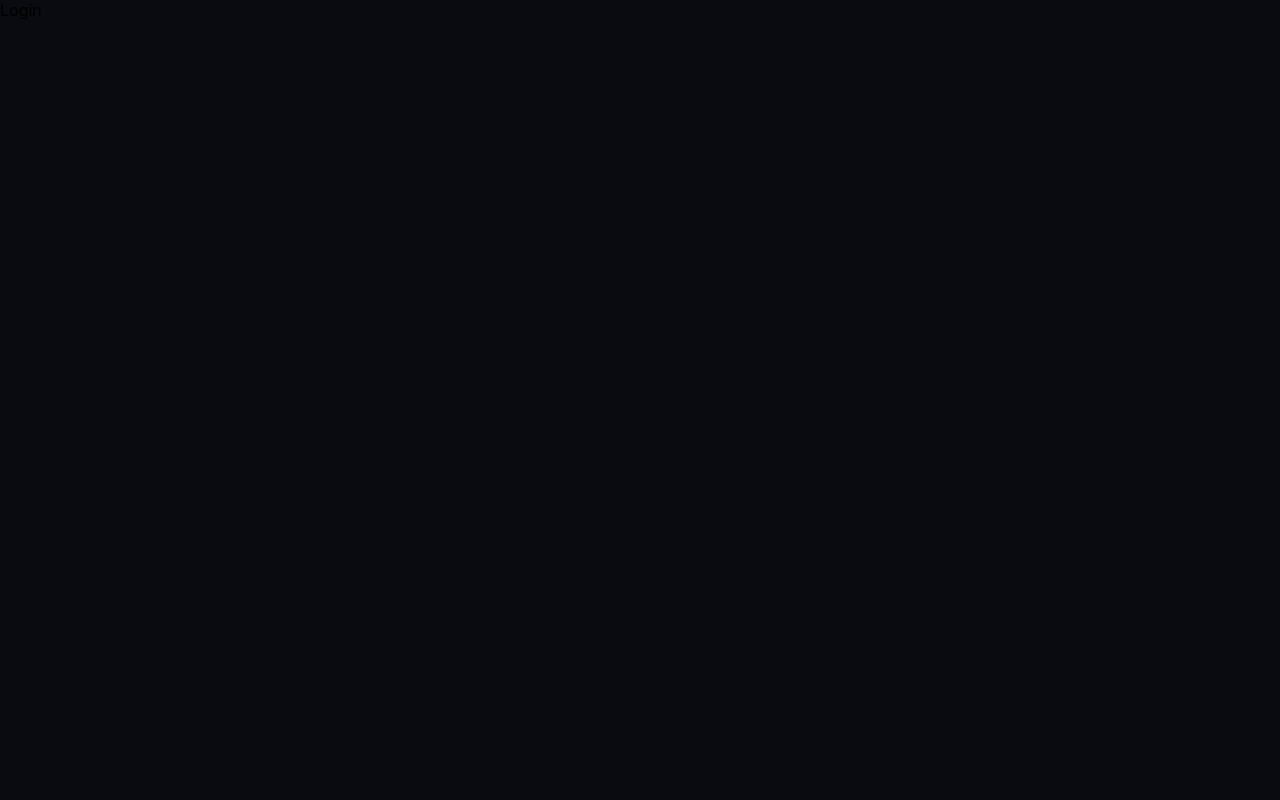
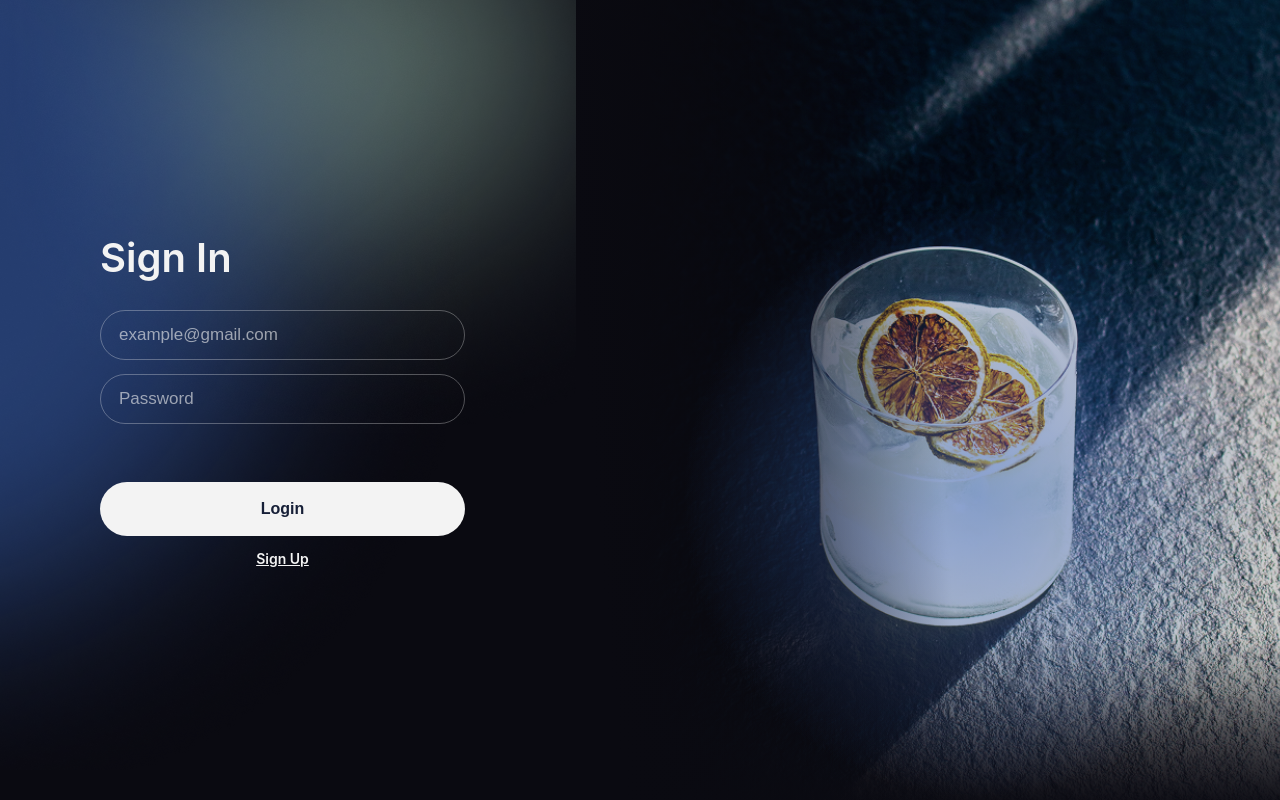
Before and after one commit to Poly1999/DRINK-MASTER-APP, a React (Create React App) app in the folder frontend/: page /login in a window 1280 px wide. Built offline with nearby package versions, Linux system fonts and the light colour scheme.

Commit message:
login page and signup page design

```diff
--- a/frontend/src/App.js
+++ b/frontend/src/App.js
@@ -3,6 +3,7 @@ import PublicRoute from './components/PublicRoute';
 import PrivateRoute from './components/PrivateRoute';
 import WelcomePage from './pages/WelcomePage/WelcomePage';
 import SignupPage from './pages/SignupPage/SignupPage';
+import LoginPage from './pages/LoginPage/LoginPage';
 
 function App() {
   return (
@@ -17,10 +18,7 @@ function App() {
           path='/signup'
           element={<PublicRoute component={SignupPage} />}
         />
-        <Route
-          path='/login'
-          element={<PublicRoute component={() => <div>Login</div>} />}
-        />
+        <Route path='/login' element={<PublicRoute component={LoginPage} />} />
 
         {/* PRIVATE ROUTES  */}
         <Route
--- a/frontend/src/pages/AuthPages.css
+++ b/frontend/src/pages/AuthPages.css
@@ -88,3 +88,10 @@ body {
     linear-gradient(85.07deg, #0a0a11 5.92%, rgba(10, 10, 17, 0) 51.07%),
     linear-gradient(0.95deg, #0a0a11 -0.56%, rgba(10, 10, 17, 0) 21.93%);
 }
+
+/* Errors */
+.auth-error {
+  color: #ff6b6b;
+  font-size: 12px;
+  padding-left: 18px;
+}
--- /dev/null
+++ b/frontend/src/pages/LoginPage/LoginPage.css
@@ -0,0 +1,81 @@
+.login-content {
+  display: flex;
+  z-index: 2;
+  flex-direction: column;
+  padding-left: 100px;
+  width: 100%;
+  max-width: 465px;
+}
+
+.login-title {
+  font-size: 40px;
+  font-weight: 600;
+  color: var(--light-primary);
+  margin-bottom: 28px;
+}
+
+.login-form {
+  display: flex;
+  flex-direction: column;
+  justify-content: center;
+}
+
+.login-form-container {
+  display: flex;
+  position: 'relative';
+  flex-direction: column;
+  gap: 14px;
+}
+
+.login-input {
+  width: 100%;
+  padding: 14px 18px;
+  background-color: transparent;
+  border: 1px solid rgba(243, 243, 243, 0.3);
+  border-radius: 40px;
+  color: var(--light-primary);
+  font-size: 17px;
+  font-weight: 400;
+  outline: none;
+  transition: border-color 0.2s;
+}
+
+.login-input:focus {
+  border-color: rgba(243, 243, 243, 0.6);
+}
+
+.login-input::placeholder {
+  color: rgba(243, 243, 243, 0.6);
+}
+
+/* ---- Button Form ---- */
+.login-button {
+  padding: 18px;
+  background-color: var(--light-primary);
+  color: var(--dark-blue);
+  border-radius: 40px;
+  font-size: 16px;
+  font-weight: 600;
+  border: none;
+  cursor: pointer;
+  transition: opacity 0.2s;
+  margin-top: 58px;
+}
+
+.login-button:hover {
+  opacity: 0.85;
+}
+
+.signup-link {
+  text-align: center;
+  color: var(--light-primary);
+  font-weight: 600;
+  font-size: 14px;
+  margin-top: 14px;
+  opacity: 1;
+  transition: opacity 0.2s;
+}
+
+.signup-link:hover {
+  opacity: 0.7;
+}
--- /dev/null
+++ b/frontend/src/pages/LoginPage/LoginPage.js
@@ -0,0 +1,96 @@
+import './LoginPage.css';
+import '../AuthPages.css';
+import * as yup from 'yup';
+import { useForm } from 'react-hook-form';
+import { yupResolver } from '@hookform/resolvers/yup';
+import { useDispatch, useSelector } from 'react-redux';
+import { Link, useNavigate } from 'react-router-dom';
+import toast, { Toaster } from 'react-hot-toast';
+import { login } from '../../redux/authSlice';
+import startPageImg from '../../assets/startPageImg.png';
+import ellipse from '../../assets/ellipse.png';
+
+const schema = yup.object({
+  email: yup.string().email('Invalid email').required('Email is required'),
+  password: yup
+    .string()
+    .min(6, 'Minimum 6 characters')
+    .required('Password required'),
+});
+
+const LoginPage = () => {
+  const dispatch = useDispatch();
+  const navigate = useNavigate();
+  const { isLoading } = useSelector(state => state.auth);
+
+  const {
+    register,
+    handleSubmit,
+    formState: { errors },
+  } = useForm({
+    resolver: yupResolver(schema),
+  });
+
+  const onSubmit = async data => {
+    const result = await dispatch(login(data));
+    if (login.fulfilled.match(result)) {
+      toast.success('Welcome back!');
+      navigate('/home');
+    } else {
+      toast.error(result.payload || 'Something went wrong');
+    }
+  };
+
+  return (
+    <div className='auth-page'>
+      <Toaster />
+      <img src={ellipse} alt='' className='ellipse' />
+
+      <div className='auth-image'>
+        <img src={startPageImg} alt='coctail' />
+      </div>
+
+      <div className='login-content'>
+        <h1 className='login-title'>Sign In</h1>
+
+        <form className='login-form' onSubmit={handleSubmit(onSubmit)}>
+          <div className='login-form-container'>
+            <div>
+              <input
+                {...register('email')}
+                className='login-input'
+                type='email'
+                placeholder='example@gmail.com'
+              />
+              {errors.email && (
+                <p className='auth-error'>{errors.email.message}</p>
+              )}
+            </div>
+
+            <div>
+              <input
+                {...register('password')}
+                className='login-input'
+                type='password'
+                placeholder='Password'
+              />
+              {errors.password && (
+                <p className='auth-error'>{errors.password.message}</p>
+              )}
+            </div>
+          </div>
+
+          <button type='submit' className='login-button' disabled={isLoading}>
+            {isLoading ? 'Loading...' : 'Login'}
+          </button>
+        </form>
+
+        <Link to='/signup' className='signup-link'>
+          Sign Up
+        </Link>
+      </div>
+    </div>
+  );
+};
+
+export default LoginPage;
--- a/frontend/src/pages/SignupPage/SignupPage.css
+++ b/frontend/src/pages/SignupPage/SignupPage.css
@@ -48,14 +48,8 @@
   color: rgba(243, 243, 243, 0.6);
 }
 
-.auth-error {
-  color: #ff6b6b;
-  font-size: 12px;
-  padding-left: 18px;
-}
-
 /* ---- Button Form ---- */
-.signup-button {
+.signup-page-button {
   padding: 18px;
   background-color: var(--light-primary);
   color: var(--dark-blue);
@@ -68,11 +62,11 @@
   margin-top: 58px;
 }
 
-.signup-button:hover {
+.signup-page-button:hover {
   opacity: 0.85;
 }
 
-.signin-button {
+.signin-page-button {
   text-align: center;
   color: var(--light-primary);
   font-weight: 600;
@@ -82,7 +76,7 @@
   transition: opacity 0.2s;
 }
 
-.signin-button:hover {
+.signin-page-button:hover {
   opacity: 0.7;
 }
 
@@ -112,9 +106,10 @@
   border-bottom: 1px solid rgba(243, 243, 243, 0.15) !important;
   padding-bottom: 8px !important;
   border-radius: 16px 16px 0 0 !important;
+  position: sticky !important;
+  top: 0 !important;
 }
 
-/* Місяць і рік в одну лінію */
 .react-datepicker__current-month {
   display: block !important;
   color: #f3f3f3 !important;
@@ -157,7 +152,16 @@
 }
 
 .react-datepicker__navigation {
-  top: 12px !important;
+  top: 24px !important;
+  transform: none !important;
+}
+
+.react-datepicker__navigation--previous {
+  left: 12px !important;
+}
+
+.react-datepicker__navigation--next {
+  right: 12px !important;
 }
 
 .react-datepicker__navigation-icon::before {
--- a/frontend/src/pages/SignupPage/SignupPage.js
+++ b/frontend/src/pages/SignupPage/SignupPage.js
@@ -105,6 +105,7 @@ const SignupPage = () => {
               <input
                 {...register('email')}
                 className='signup-input'
+                type='email'
                 placeholder='example@gmail.com'
               />
               {errors.email && (
@@ -125,12 +126,16 @@ const SignupPage = () => {
             </div>
           </div>
 
-          <button type='submit' className='signup-button' disabled={isLoading}>
+          <button
+            type='submit'
+            className='signup-page-button'
+            disabled={isLoading}
+          >
             {isLoading ? 'Loading...' : 'Sign Up'}
           </button>
         </form>
 
-        <Link to='/login' className='signin-button'>
+        <Link to='/login' className='signin-page-button'>
           Sign In
         </Link>
       </div>
--- a/frontend/src/pages/WelcomePage/WelcomePage.css
+++ b/frontend/src/pages/WelcomePage/WelcomePage.css
@@ -48,7 +48,7 @@
   opacity: 0.85;
 }
 
-.login-button {
+.signin-button {
   z-index: 2;
   padding: 18px 44px;
   background-color: transparent;
@@ -61,6 +61,6 @@
   transition: opacity 0.2s;
 }
 
-.login-button:hover {
+.signin-button:hover {
   opacity: 0.75;
 }
--- a/frontend/src/pages/WelcomePage/WelcomePage.js
+++ b/frontend/src/pages/WelcomePage/WelcomePage.js
@@ -26,8 +26,8 @@ const WelcomePage = () => {
           <Link to='/signup' className='signup-button'>
             Sign Up
           </Link>
-          <Link to='/login' className='login-button'>
-            Login
+          <Link to='/login' className='signin-button'>
+            Sign In
           </Link>
         </div>
       </div>
```
